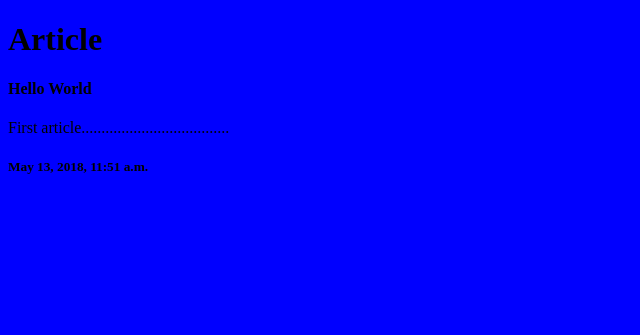
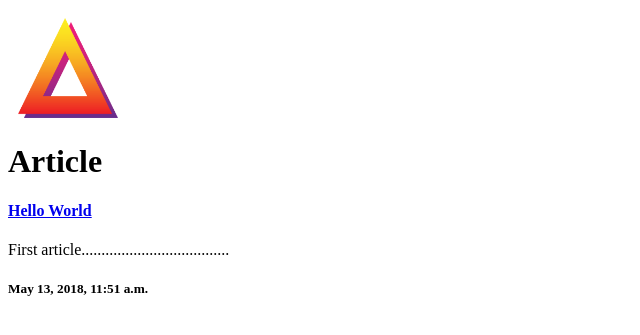
Before and after one commit to tayadehritik/aperturebase, a Django app: page /articles/ in a window 1280 px wide. Shown: the top 335 px of the page, without its empty margins (0-640 px from the left). Run offline with Django 3.2, Linux system fonts and the light colour scheme; data comes from the database, SQL or seed files in the repository; both versions use the stored data as it was after the commit.

Commit message:
base template, media urls added

```diff
--- a/aperturebase/settings.py
+++ b/aperturebase/settings.py
@@ -128,3 +128,6 @@ STATIC_ROOT = os.path.join(PROJECT_ROOT, 'static')
 STATICFILES_DIRS =(
     os.path.join(BASE_DIR,'assets'),
 )
+
+MEDIA_URL = '/media/'
+MEDIA_ROOT = os.path.join(BASE_DIR,'media')
--- a/aperturebase/static/base.css
+++ b/aperturebase/static/base.css
@@ -1,3 +1,3 @@
 body {
-    background: blue;
+    background: white;
 }
--- a/aperturebase/urls.py
+++ b/aperturebase/urls.py
@@ -18,6 +18,8 @@ from django.conf.urls import url, include
 from django.urls import path
 from . import views
 from django.contrib.staticfiles.urls import staticfiles_urlpatterns
+from django.conf.urls.static import static
+from django.conf import settings
 
 urlpatterns = [
     path('admin/', admin.site.urls),
@@ -27,3 +29,4 @@ urlpatterns = [
 ]
 
 urlpatterns += staticfiles_urlpatterns()
+urlpatterns += static(settings.MEDIA_URL, document_root = settings.MEDIA_ROOT)
--- a/articles/models.py
+++ b/articles/models.py
@@ -8,6 +8,7 @@ class Articles(models.Model):
     body = models.TextField()
     slug = models.SlugField(null=True)
     date = models.DateTimeField(auto_now_add=True)
+    thumb = models.ImageField(default='default.png',blank=True)
 
     def __str__(self):
         return self.title
--- a/articles/templates/articles/article_list.html
+++ b/articles/templates/articles/article_list.html
@@ -5,7 +5,7 @@
     <div class="article">
         {% for i in article %}
             <div class='article'>
-                <h4>{{i.title}}</h4>
+                <h4><a href="{% url 'articles:detail' slug=i.slug %} ">{{i.title}}</a></h4>
 
                 <p>{{i.snippet}}</p>
                 <h5>{{i.date}}</h5>
--- a/articles/urls.py
+++ b/articles/urls.py
@@ -3,7 +3,10 @@ from django.conf.urls import url, include
 from django.urls import path
 from . import views
 
+
+app_name = 'articles'
+
 urlpatterns = [
-    url(r'^$',views.article_list),
-    url(r'^(?P<slug>[\w-]+)/$',views.article_detail),
+    url(r'^$',views.article_list,name='list'),
+    url(r'^(?P<slug>[\w-]+)/$',views.article_detail,name='detail'),
 ]
--- a/articles/views.py
+++ b/articles/views.py
@@ -7,4 +7,5 @@ def article_list(request):
     return render(request, 'articles/article_list.html',{'article':article})
 
 def article_detail(request,slug):
-    return HttpResponse(slug)
+    art1 = Articles.objects.get(slug=slug)
+    return render(request, 'articles/article_detail.html',{'art1':art1})
--- a/assets/base.css
+++ b/assets/base.css
@@ -1,3 +1,13 @@
 body {
-    background: blue;
+    background: white;
 }
+.imgse{
+    background-color: yellow;
+    height:5px;
+}
+.over{
+    height:100px;
+    width:100px;
+    margin-left: 10px;
+    margin-top:10px;
+}
--- a/templates/base.html
+++ b/templates/base.html
@@ -11,6 +11,9 @@
 </head>
 <body>
     <div class="wrapper">
+    <div>
+    <img src="{% static 'Gt.png' %}" class="over"/>
+    </div>
     {% block content %}
 
     {% endblock %}
```
Also changed, not shown: articles/templates/articles/article_detail.html (added, +10 -0 lines), articles/migrations/0003_articles_thumb.py (added), assets/Gt.png (added), db.sqlite3, media/first.jpg (added).
